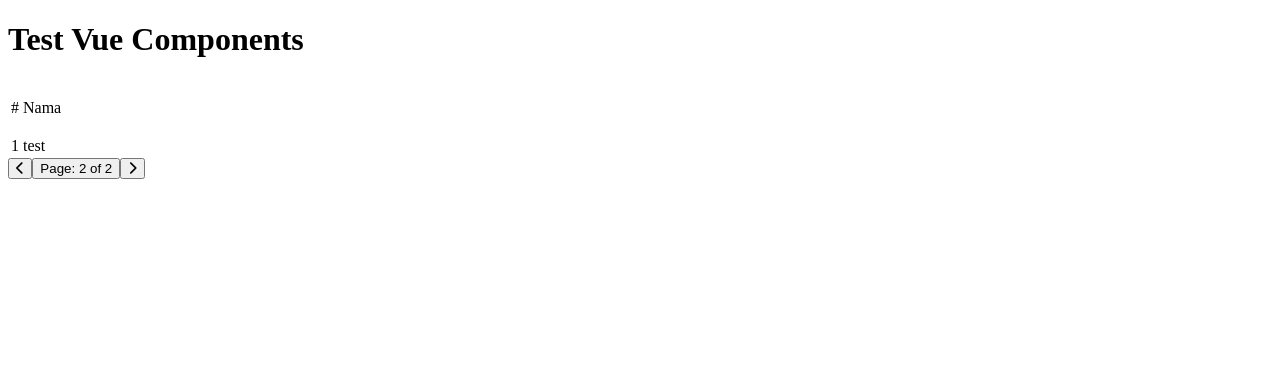
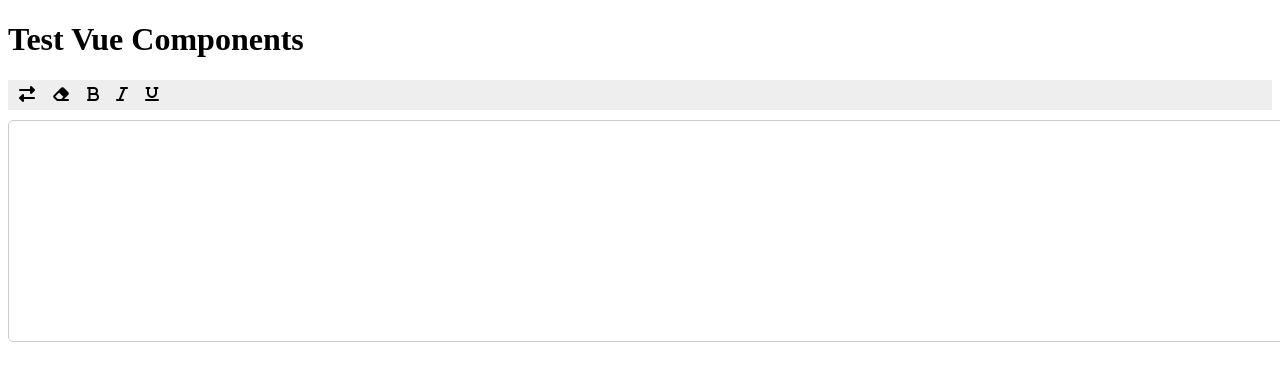
Before and after one commit to jalzae/jalz-vue, a Vue app: page / in a window 1280 px wide. Shown: the top 378 px of the page. Built offline with nearby package versions, Linux system fonts and the light colour scheme.

Commit message:
update package

```diff
--- a/package.json
+++ b/package.json
@@ -1,6 +1,6 @@
 {
   "name": "jalz-vue",
-  "version": "1.1.3",
+  "version": "1.1.4",
   "description": "Jalz vue component with automation and tailwind Css",
   "main": "dist/bundle.js",
   "module": "dist/bundle.js",
--- a/src/App.vue
+++ b/src/App.vue
@@ -9,18 +9,12 @@
     />
 
     <h1>Test Vue Components</h1>
-    <Form
-      :list="list"
-      :format="format"
-      :paging="true"
-      :total_page="2"
-      :page="2"
-    />
+    <Form v-model="text" />
   </div>
 </template>
 
 <script>
-import Form from "./components/Table.vue";
+import Form from "./components/Editor.vue";
 export default {
   components: {
     Form,
@@ -28,6 +22,7 @@ export default {
   methods: {},
   data() {
     return {
+      text: "",
       format: {
         header: [
           {
--- a/src/components/Editor.vue
+++ b/src/components/Editor.vue
@@ -1,5 +1,5 @@
 <template>
-  <div class="w-full">
+  <div>
     <link
       rel="stylesheet"
       href="https://cdnjs.cloudflare.com/ajax/libs/font-awesome/6.7.2/css/all.min.css"
@@ -7,32 +7,60 @@
       crossorigin="anonymous"
       referrerpolicy="no-referrer"
     />
-    <div class="toolbar">
+
+    <div id="iconBar">
       <button
-        @click="format('bold')"
-        title="Bold"
+        @click="toggleMode"
+        :class="{ active: isHtml }"
       >
-        <i class="fa fa-bold"></i>
+        <i class="fas fa-exchange-alt"></i>
       </button>
       <button
-        @click="format('italic')"
-        title="Italic"
+        @click="removeFormatting"
+        :disabled="isHtml"
       >
-        <i class="fa fa-italic"></i>
+        <i class="fas fa-eraser"></i>
       </button>
       <button
-        @click="format('underline')"
-        title="Underline"
+        @click="formatText('bold')"
+        :class="{ active: isBold }"
+        :disabled="isHtml"
       >
-        <i class="fa fa-underline"></i>
+        <i class="fas fa-bold"></i>
+      </button>
+      <button
+        @click="formatText('italic')"
+        :class="{ active: isItalic }"
+        :disabled="isHtml"
+      >
+        <i class="fas fa-italic"></i>
+      </button>
+      <button
+        @click="formatText('underline')"
+        :class="{ active: isUnderline }"
+        :disabled="isHtml"
+      >
+        <i class="fas fa-underline"></i>
       </button>
     </div>
 
+    <div v-if="isHtml">
+      <textarea
+        v-model="content"
+        @input="$emit('update:model', content)"
+        class="editor-area"
+      ></textarea>
+    </div>
     <div
-      class="editor"
+      v-else
+      ref="editor"
       contenteditable="true"
-      @input="updateContent"
-      ref="editor"
+      @blur="updateHtml"
+      @keyup="updateFormatting"
+      @mouseup="updateFormatting"
+      v-html="content"
+      style="direction: inherit;"
+      class="editor-area"
     ></div>
   </div>
 </template>
@@ -40,59 +68,82 @@
 <script>
 export default {
   props: {
-    content: String,
+    model: String,
   },
-  methods: {
-    updateContent(event) {
-      const newContent = event.target.innerHTML;
-      // Emit the updated content to the parent
-      this.$emit("update:content", newContent);
-    },
-    format(command) {
-      document.execCommand(command, false, null);
-    },
+  data() {
+    return {
+      isHtml: false,
+      content: this.model,
+      isBold: false,
+      isItalic: false,
+      isUnderline: false,
+    };
   },
   watch: {
-    content(newValue) {
-      if (this.$refs.editor.innerHTML !== newValue) {
-        this.$refs.editor.innerHTML = newValue;
+    model(newVal) {
+      if (newVal !== this.content) {
+        this.content = newVal;
       }
     },
   },
-  mounted() {
-    this.$refs.editor.innerHTML = this.content || "";
+  methods: {
+    toggleMode() {
+      this.isHtml = !this.isHtml;
+    },
+    updateHtml(event) {
+      this.content = event.target.innerHTML;
+      this.$emit("update:model", this.content);
+    },
+    formatText(command) {
+      document.execCommand(command, false, null);
+      this.updateFormatting();
+    },
+    updateFormatting() {
+      this.isBold = document.queryCommandState("bold");
+      this.isItalic = document.queryCommandState("italic");
+      this.isUnderline = document.queryCommandState("underline");
+    },
+    removeFormatting() {
+      document.execCommand("removeFormat", false, null);
+      this.updateFormatting();
+    },
   },
 };
 </script>
 
-<style>
-.editor {
-  border: 1px solid #ccc;
-  padding: 10px;
-  min-height: 100px;
+
+<style scoped>
+#iconBar {
+  display: flex;
+  gap: 5px;
+  margin-bottom: 10px;
+  border: 1px solid #eee;
+  padding: 4px;
+  background: #eee;
 }
-
-/* Toolbar styling */
-.toolbar {
-  display: flex;
-  justify-content: start;
-  gap: 10px;
-  background-color: #f4f4f4;
-  border-bottom: 1px solid #ccc;
-  padding: 10px;
-}
-
-/* Buttons styling */
-.toolbar button {
+button {
   background: none;
   border: none;
   cursor: pointer;
-  font-size: 18px;
-  color: #333;
-  transition: color 0.2s ease;
+  font-size: 16px;
 }
 
-.toolbar button:hover {
-  color: #007bff;
+button:hover {
+  background: rgba(0, 0, 0, 0.1);
+}
+button:disabled {
+  cursor: not-allowed;
+  opacity: 0.5;
+}
+button.active {
+  background: rgba(0, 0, 255, 0.2);
+}
+.editor-area {
+  min-height: 200px;
+  padding: 10px;
+  border: 1px solid #ccc;
+  border-radius: 5px;
+  width: 100%;
+  font-size: 16px;
 }
 </style>
--- a/src/components/Form.vue
+++ b/src/components/Form.vue
@@ -114,6 +114,9 @@
 
       </div>
       <!-- //type date -->
+      <div v-else-if="item.type == 'editor'">
+        <EditorNative v-model="selected[item.model]" />
+      </div>
       <div v-else-if="item.type == 'date'">
         <input
           type="date"
@@ -371,11 +374,13 @@
 import Editor from "@tinymce/tinymce-vue";
 import Map from "./Map.vue";
 import helper from "../controller/form";
+import EditorNative from "./Editor.vue";
 import { defineComponent } from "vue";
 export default defineComponent({
   mixins: [helper],
   components: {
     Editor,
+    EditorNative,
     Map,
   },
   props: {
--- a/src/index.js
+++ b/src/index.js
@@ -4,6 +4,7 @@ import Buttons from './components/Buttons.vue';
 import Card from './components/Card.vue';
 import CardHtml from './components/CardHtml.vue';
 import FloatingButton from './components/FloatingButton.vue';
+import Editor from './components/Editor.vue';
 import Form from './components/Form.vue';
 import Loading from './components/Loading.vue';
 import Map from './components/Map.vue';
@@ -13,4 +14,4 @@ import Search from './components/Search.vue';
 import Table from './components/Table.vue';
 import Modal from './components/Modal.vue';
 
-export default { Button, ButtonList, Buttons, Card, CardHtml, FloatingButton, Form, Loading, Map, NotFound, Paging, Search, Table, Modal };
+export default { Button, ButtonList, Buttons, Card, CardHtml, FloatingButton, Form, Loading, Map, NotFound, Paging, Search, Table, Modal, Editor };
```
